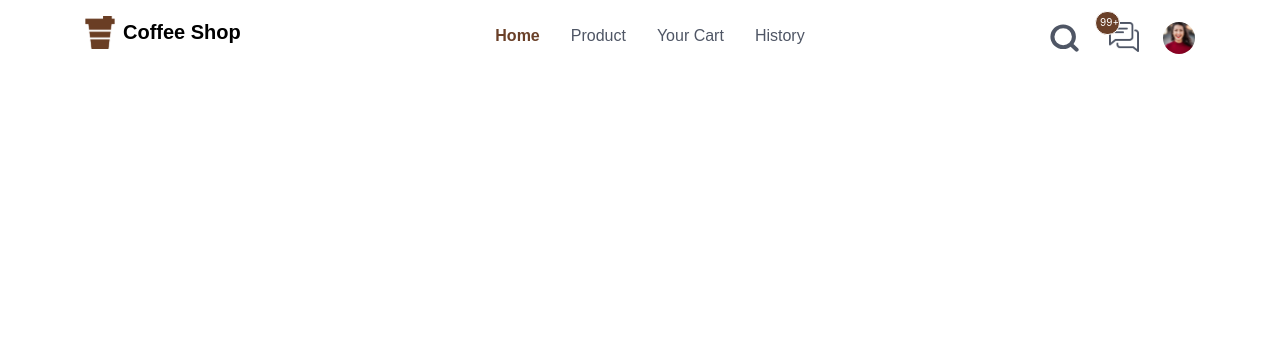
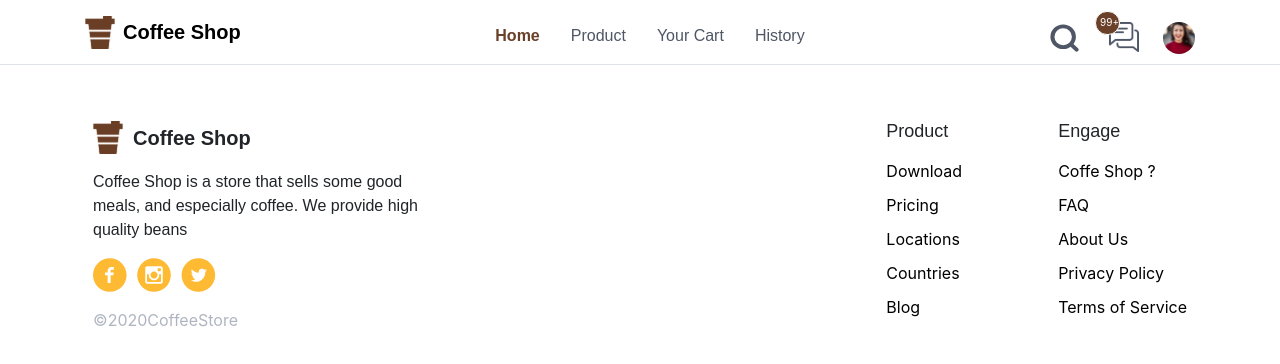
Before and after one commit to Cotllinz/anya_coffee_frontend, a Vue app: page / in a window 1280 px wide. Shown: the top 364 px of the page. Built offline with nearby package versions, Linux system fonts and the light colour scheme.

Commit message:
Update Footer Page

```diff
--- /dev/null
+++ b/src/assets/css/product/footer.css
@@ -0,0 +1,43 @@
+span.title_logoFooter {
+  font-size: 20px;
+  font-weight: 700;
+  margin-left: 10px;
+  font-family: "Rubik", sans-serif;
+}
+p.desc__footer {
+  font-size: 16px;
+  font-family: "Rubik", sans-serif;
+  width: 330px;
+}
+.logo_media a img {
+  padding-right: 10px;
+}
+p.bywhat {
+  color: #afb5c0;
+  font-size: 16px;
+}
+.title_productFooter {
+  font-family: "Rubik", sans-serif;
+  font-weight: 500;
+  font-size: 18px;
+}
+.list-unstyled li {
+  padding-bottom: 10px;
+}
+.list-unstyled li a {
+  color: #000;
+  text-decoration: none;
+}
+
+/* Footer Hover Style */
+.list-unstyled li a:hover {
+  color: rgb(114, 108, 108);
+  text-decoration: none;
+}
+
+/* Media Query Footer */
+@media (max-width: 360px) {
+  p.desc__footer {
+    width: 300px;
+  }
+}
--- /dev/null
+++ b/src/components/_base/Footer.vue
@@ -0,0 +1,75 @@
+<template>
+  <footer class="section-footer mb-2 border-top">
+    <b-container class="mt-4 mt-lg-5">
+      <div class="d-flex flex-column flex-lg-row bd-highlight">
+        <div class="order-3 order-lg-1 p-2 flex-grow-1 bd-highlight">
+          <div class="d-flex align-items-center">
+            <img src="../../assets/image/logo/logoNav.svg" alt="Logo Footer" />
+            <span class="title_logoFooter">{{ nameLogo }}</span>
+          </div>
+          <p class="desc__footer mt-4 mt-lg-3">
+            {{ massageFooter }}
+          </p>
+          <div class="logo_media">
+            <a :href="FacebookLink"
+              ><img
+                src="../../assets/image/icons/facebook_icons.svg"
+                alt="Logo Facebook"
+            /></a>
+            <a :href="InstagramLink"
+              ><img
+                src="../../assets/image/icons/instagram_icons.svg"
+                alt="Logo Instagram"
+            /></a>
+            <a :href="TwitterLink"
+              ><img
+                src="../../assets/image/icons/twitter_icons.svg"
+                alt="Logo Twitter"
+            /></a>
+            <p class="bywhat mt-3 mt-lg-3">©2020CoffeeStore</p>
+          </div>
+        </div>
+        <div class="order-1 order-lg-2 p-2 bd-highlight pr-lg-5">
+          <h5 class="title_productFooter">Product</h5>
+          <ul class="list-unstyled mt-lg-3">
+            <li><router-link tag="a" to="/">Download </router-link></li>
+            <li><router-link tag="a" to="/">Pricing</router-link></li>
+            <li><router-link tag="a" to="/">Locations</router-link></li>
+            <li><router-link tag="a" to="/">Countries</router-link></li>
+            <li><router-link tag="a" to="/">Blog</router-link></li>
+          </ul>
+        </div>
+        <div class="order-2 order-lg-3 p-2 bd-highlight pl-lg-5">
+          <h5 class="title_productFooter">Engage</h5>
+          <ul class="list-unstyled mt-lg-3">
+            <li><router-link tag="a" to="/">Coffe Shop ? </router-link></li>
+            <li><router-link tag="a" to="/">FAQ</router-link></li>
+            <li><router-link tag="a" to="/">About Us</router-link></li>
+            <li><router-link tag="a" to="/">Privacy Policy</router-link></li>
+            <li><router-link tag="a" to="/">Terms of Service</router-link></li>
+          </ul>
+        </div>
+      </div>
+    </b-container>
+  </footer>
+</template>
+
+<script>
+export default {
+  name: 'Footer',
+  data() {
+    return {
+      logoImage: 'logoNav.svg',
+      nameLogo: 'Coffee Shop',
+      massageFooter:
+        'Coffee Shop is a store that sells some good meals, and especially coffee. We provide high quality beans',
+      FacebookLink: 'https://id-id.facebook.com/',
+      InstagramLink: 'https://www.instagram.com/anyageraldine/?hl=id',
+      TwitterLink: 'https://twitter.com/Anyaselalubenar'
+    }
+  }
+}
+</script>
+<style scoped>
+@import '../../assets/css/product/footer.css';
+</style>
--- a/src/views/Home.vue
+++ b/src/views/Home.vue
@@ -1,16 +1,20 @@
 <template>
   <div class="Home">
     <Navbar :roles="role" />
+
+    <Footer />
   </div>
 </template>
 
 <script>
 // @ is an alias to /src
 import Navbar from '../components/_base/Navbar'
+import Footer from '../components/_base/Footer'
 export default {
   name: 'Home',
   components: {
-    Navbar
+    Navbar,
+    Footer
   },
   data() {
     return {
--- a/src/views/Product.vue
+++ b/src/views/Product.vue
@@ -1,16 +1,19 @@
 <template>
   <div class="product">
     <Navbar :roles="role" />
+    <Footer />
   </div>
 </template>
 
 <script>
 // @ is an alias to /src
 import Navbar from '../components/_base/Navbar'
+import Footer from '../components/_base/Footer'
 export default {
   name: 'Product',
   components: {
-    Navbar
+    Navbar,
+    Footer
   },
   data() {
     return {
```
